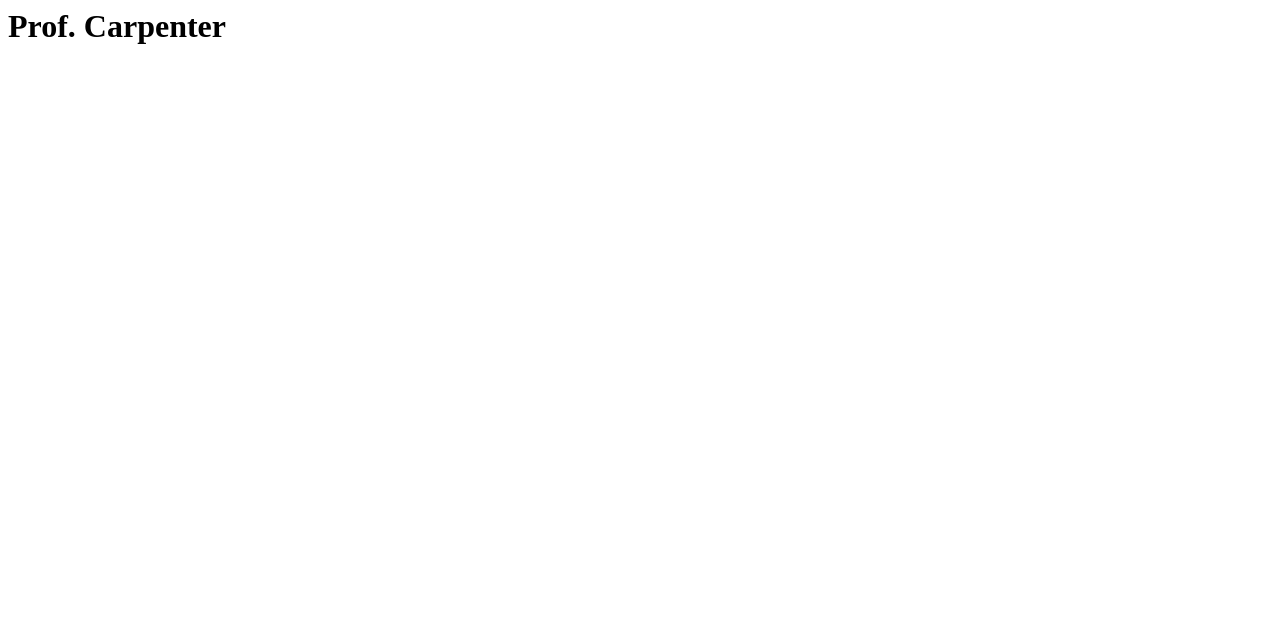
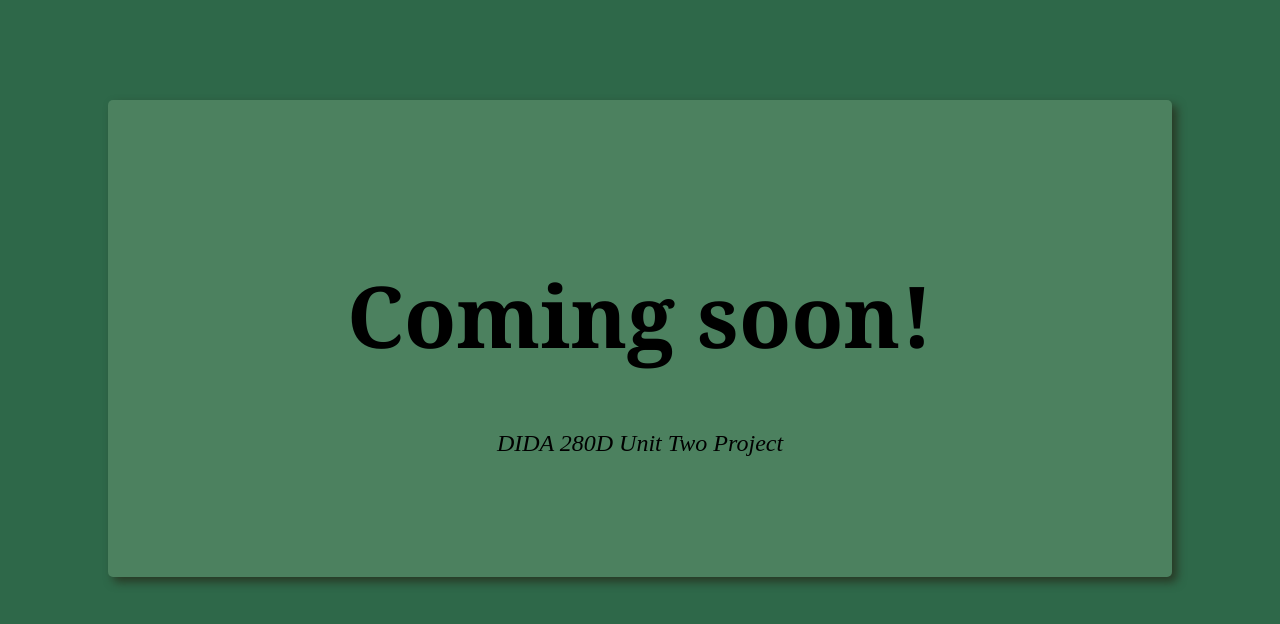
Before and after one commit to RCarp-digSchol/testClass, a plain HTML site: page docs/index.html in a window 1280 px wide. Drawn offline with Linux system fonts and the light colour scheme.

Commit message:
under construction

```diff
--- a/docs/index.html
+++ b/docs/index.html
@@ -1 +1,14 @@
-<h1>Prof. Carpenter</h1>
+<!DOCTYPE html>
+<head>
+    <title>Under Construction</title>
+    <meta charset="UTF-8">
+    <link rel="stylesheet" href="stylesheet.css">
+</head>
+
+<body>
+    <div class="opaqueContainer">
+    <h1>Coming soon!</h1>
+    <h2>DIDA 280D Unit Two Project</h2>
+    </div>
+</body>
+</html>
--- /dev/null
+++ b/docs/stylesheet.css
@@ -0,0 +1,25 @@
+body {
+    background-color:#2e6849;
+}
+
+.opaqueContainer {
+    background-color: rgba(196, 231, 183, .2);
+    border-radius: 5px;
+    margin:100px;
+    padding-top: 100px;
+    padding-bottom: 100px;
+    box-shadow: 5px 5px 10px #283925;
+}
+
+h1 {
+    font-family: Georgia;
+    font-size: 64pt;
+    font-weight: bold;
+    text-align: center;
+}
+
+h2 {
+    font-weight: lighter;
+    font-style: italic;
+    text-align: center;
+}
```
